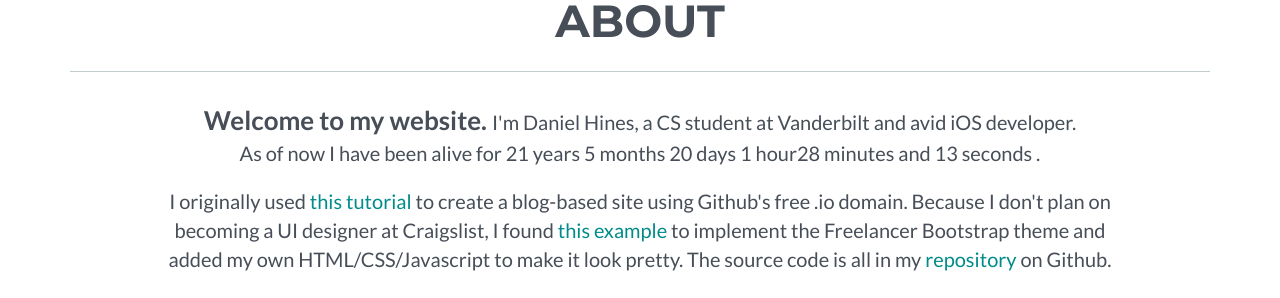
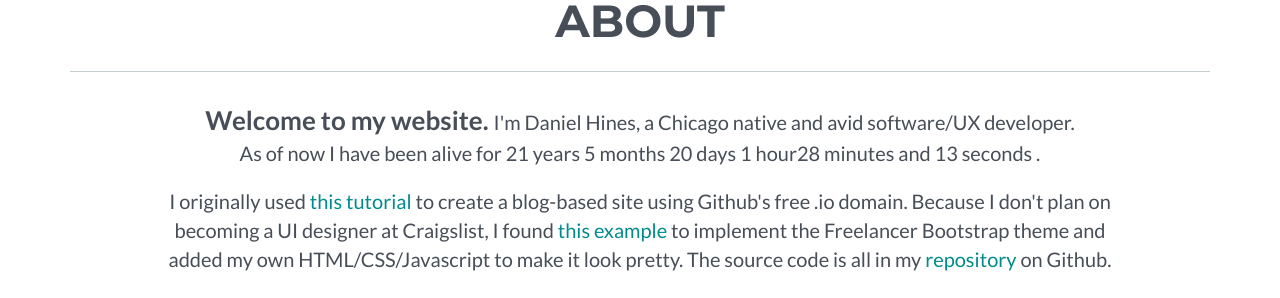
Before and after one commit to danielchines/danielchines.github.io, a Jekyll site: the page built from index.html, in a window 1280 px wide and 900 px high, scrolled down 757 px. Shown: the part 150-448 px from the top of the window. Built offline with Jekyll 4.4.1, drawn with Linux system fonts in a browser that asks for light colours.

Commit message:
Update _config.yml

```diff
--- a/_config.yml
+++ b/_config.yml
@@ -29,7 +29,7 @@ color:
 
 # About section
 about:
-  p1: I'm Daniel Hines, a CS student at Vanderbilt and avid iOS developer.
+  p1: I'm Daniel Hines, a Chicago native and avid software/UX developer.
   p2: I originally used <a href="http://jmcglone.com/guides/github-pages/">this tutorial</a> to create a blog-based site using Github's free .io domain. Because I don't plan on becoming a UI designer at Craigslist, I found <a href="https://github.com/jeromelachaud/freelancer-theme">this example</a> to implement the Freelancer Bootstrap theme and added my own HTML/CSS/Javascript to make it look pretty. The source code is all in my <a href="https://github.com/danielchines/danielchines.github.io">repository</a> on Github.
   p3: Two summers ago I designed, developed and published a simple puzzle game called The Next Level. Since then I became a Co-founder of <a href="https://backme.com">BackMe Inc.</a>, a productivity-based app for iOS. I'm currently developing the front-end UI for version 1.0 which will be available in late June.
   p4: Scroll down to view my past projects, which will be updated from my <a href="https://github.com/danielchines">Github</a> account. In the future I plan on delving into Ruby on Rails as well as Virtual Reality.
```
